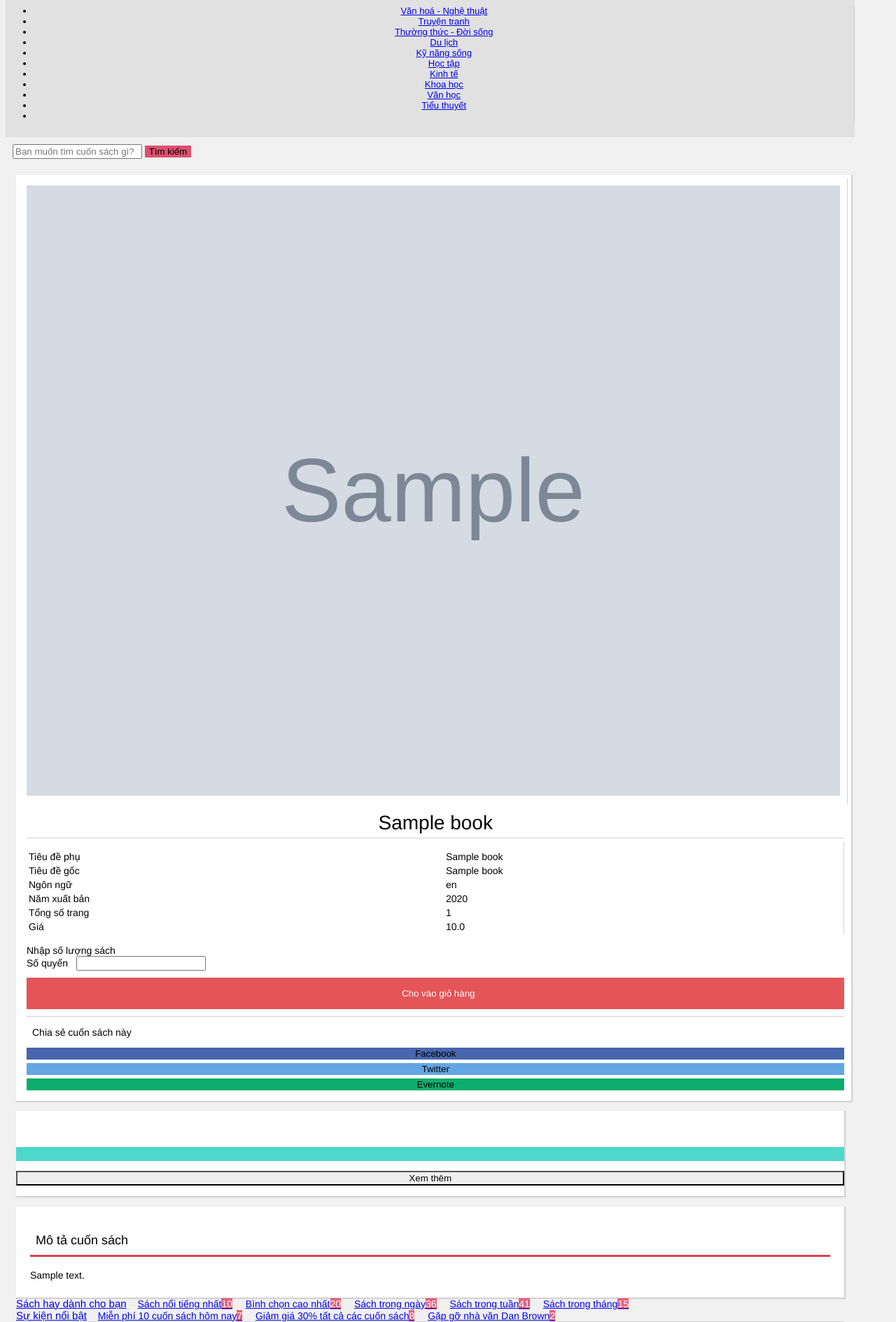
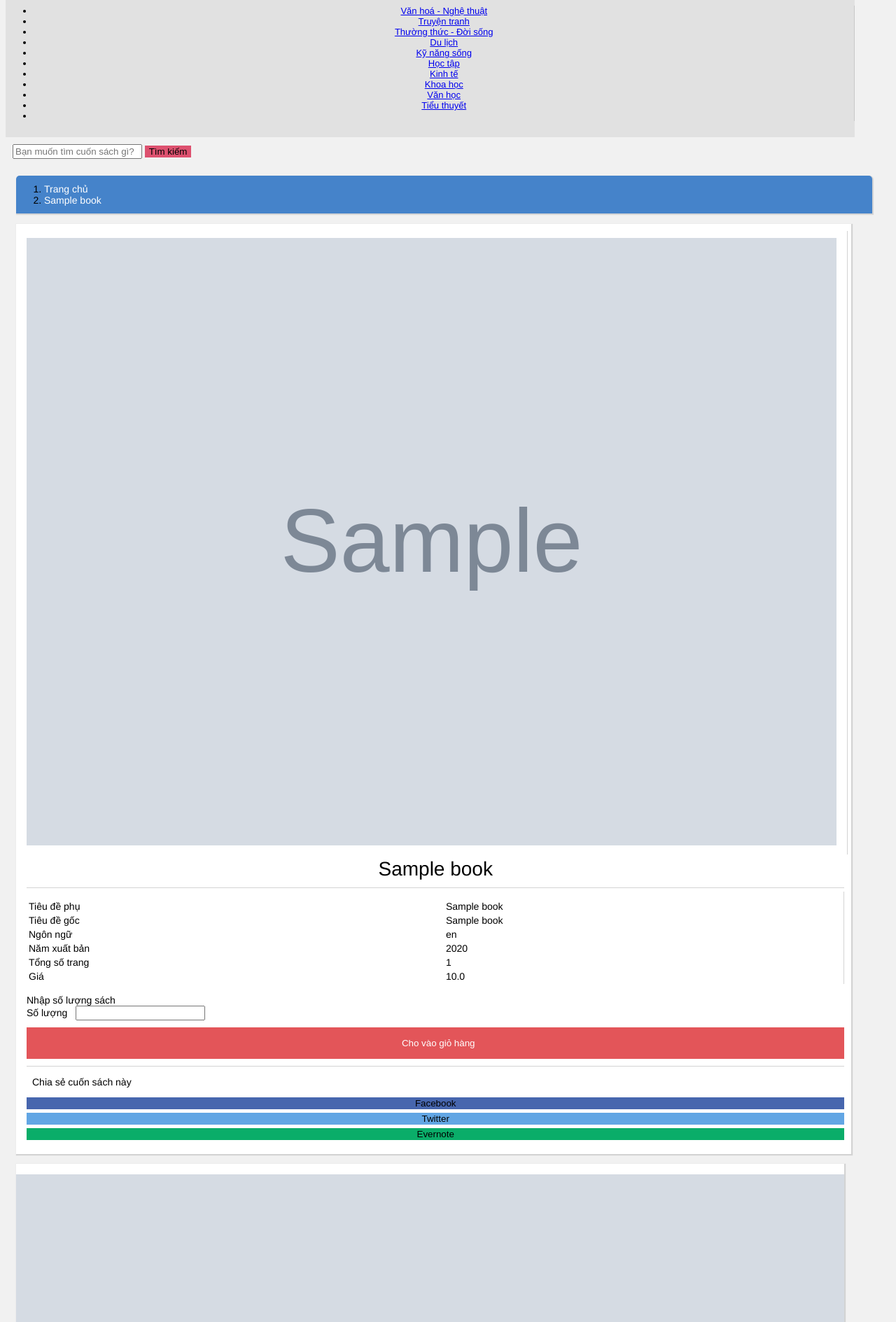
Before and after one commit to quyetdc/Die4topLibrary, a Rails app: page /books/1 in a window 1280 px wide. Shown: the part 1127-3016 px from the top of the page at 70% size. Run offline with Rails 7, Linux system fonts and the light colour scheme; a user stored in the database is signed in; tables that the repository leaves empty hold one stand-in row (values such as "Sample post"); grey boxes marked "Sample" are stand-in pictures; data that the repository does not hold is empty; style sheets or scripts are compiled from the project's sources; some libraries are stand-ins or nearby versions.

Commit message:
Edited some effects, prepare to fix n-n relationship errors

```diff
--- a/app/assets/stylesheets/books.scss
+++ b/app/assets/stylesheets/books.scss
@@ -9,9 +9,26 @@
 	font-size: 14px;
 }
 
+.model-book-show-body .breadcrumb {
+	width: 100%;
+	padding-top: 11px; padding-bottom: 11px;
+	background-color: white;
+	box-shadow: 1px 1px 1px 1px #d3d3d3;
+	border-radius: 0px;
+	margin-bottom: 15px;
+	background-color: #4583ca;
+	border-top-left-radius: 5px;
+	border-top-right-radius: 5px;
+}
+
+.model-book-show-body .breadcrumb li a {
+	text-decoration: none;
+	color: white;
+}
+
 .model-book-show-body .book-review-form {
 	width: 100%;
-	padding: 5px;
+	padding: 10px 5px;
 	background-color: white;
 	margin-bottom: 14px;
 	box-shadow: 1px 1px 1px 1px #d3d3d3;
@@ -22,7 +39,7 @@
 }
 
 .model-book-show-body .book-review-form .book-image-form {
-	padding: 10px;
+	padding: 10px; padding-right: 15px;
 	border-right: 1px solid #d3d3d3;
 }
 
@@ -35,7 +52,7 @@
 }
 
 .model-book-show-body .book-review-form .book-info-form .title {
-	padding: 5px;
+	padding-top: 0px; padding-bottom: 10px;
 	font-size: 28px;
 	border-bottom: 1px solid #d3d3d3;
 	text-align: center;
@@ -96,11 +113,11 @@
 }
 
 .model-book-show-body .book-description-form .sub-author .title {
-	width: 100%;
 	text-align: center;
 	color: white;
 	background-color: #4cd8cb;
 	padding-top: 10px; padding-bottom: 10px;
+	margin-left: -15px; margin-right: -15px;
 }
 
 .model-book-show-body .book-description-form .sub-author .description {
@@ -119,6 +136,7 @@
 	background-color: white;
 	box-shadow: 1px 1px 1px 1px #d3d3d3;
 	text-align: justify;
+	margin-bottom: 15px;
 }
 
 .model-book-show-body .book-description-form .form-right .title {
@@ -127,3 +145,7 @@
 	border-bottom: 3px solid #d8454b;
 	font-size: 18px;
 }
+
+.model-book-show-body .book-description-form .form-right .description {
+	line-height: 25px;
+}
--- a/app/assets/stylesheets/footer.css
+++ b/app/assets/stylesheets/footer.css
@@ -53,7 +53,8 @@
 }
 
 .footer-introduce-body .introduce-body-center .title {
-	margin-top: 0px; margin-bottom: 18px;
+	margin: auto;
+	margin-bottom: 10px;
 	width: 150px;
 	padding: 6px 12px;
 	font-size: 13px;
@@ -70,11 +71,9 @@
 .footer-introduce-body .introduce-body-center .copy-right-group {
 	text-align: center;
 	padding: 10px; padding-bottom: 0px;
-	border: 1px solid #d4d4d4;
 }
 
 .footer-introduce-body .introduce-body-center .copy-right-group p {
-	line-height: 15px;
 }
 
 .footer-introduce-body .introduce-body-right {
@@ -82,9 +81,9 @@
 }
 
 .footer-introduce-body .introduce-body-right .title {
-	margin-top: 0px; margin-bottom: 18px;
+	margin-top: 0px; margin-bottom: 12px;
 	width: 100%;
-	padding: 8px 12px;
+	padding: 5px 12px;
 	font-size: 13px;
 	text-align: center;
 	border-radius: 3px;
@@ -98,7 +97,7 @@
 }
 
 .footer-introduce-body .introduce-body-right .form-group button {
-	padding: 12px 18px;
+	padding: 10px 15px;
 	margin: 0px 2px 7px 2px;
 	color: white;
 	font-size: 18px;
--- a/app/views/books/show.html.erb
+++ b/app/views/books/show.html.erb
@@ -3,8 +3,8 @@
     <script src="http://ajax.googleapis.com/ajax/libs/jquery/1.11.2/jquery.min.js"></script>
     <script>
         $(document).ready(function() {
-          $("body").fadeTo(0000, 0);
-          $("body").fadeTo(300, 1);
+          // $("body").fadeTo(0000, 0);
+          // $("body").fadeTo(300, 1);
         });
     </script>
   </head>
@@ -14,6 +14,12 @@
         <div class="row">
           <div class="col-md-9">
             <div class="row">
+              <div class="col-md-12">
+                <ol class="breadcrumb">
+                  <li><%= link_to "Trang chủ", root_path %></li>
+                  <li><%= link_to @book.title, @book %></li>
+                </ol>
+              </div>
               <div class="col-md-12">
                 <div class="container-fluid book-review-form">
                   <div class="col-md-3 book-image-form">
@@ -57,8 +63,9 @@
                           <div class="form-group add-to-cart-form">
                             <label class="control-label" for="inputGroupSuccess3">Nhập số lượng sách</label>
                             <div class="input-group">
-                              <span class="input-group-addon">Số quyển</span>
+                              <span class="input-group-addon">Số lượng</span>
                               <input type="text" class="form-control" id="inputGroupSuccess3" aria-describedby="inputGroupSuccess3Status">
+                              <span class="input-group-addon check-book-number-addon"></span>
                             </div>
                             <button type="button" class="btn btn-success"><span class="glyphicon glyphicon-shopping-cart" style="color: white" aria-hidden="true"></span>Cho vào giỏ hàng</button>
                           </div>
@@ -77,12 +84,12 @@
                   <div class="col-md-3 form-left">
                     <div class="row sub-author">
                         <div class="col-md-8 col-md-offset-2">
-                          <%= image_tag((Author.fifth.avatar), :class => "img-circle") %>
+                          <%= image_tag((Author.last.avatar), :class => "img-circle") %>
                         </div>
                         <div class="col-md-12">
-                          <p class="title"><%= Author.fifth.name %></p>
-                          <p class="description"><%= truncate Author.fifth.description, length: 200 %></p>
-                          <button type="button" class="btn btn-primary">Xem thêm</button>
+                          <p class="title"><%= Author.last.name %></p>
+                          <p class="description"><em><%= truncate Author.last.description, length: 200 %></em></p>
+                          <button type="button" class="btn btn-primary"><%= link_to "Xem thêm", author_path(Author.last), :style => "text-decoration: none; color: white;" %></button>
                         </div>
                     </div>
                   </div>
--- a/app/views/layouts/_categorysidebar.html.erb
+++ b/app/views/layouts/_categorysidebar.html.erb
@@ -41,7 +41,7 @@
 						<div class="col-xs-6 col-sm-4 col-md-6">
 							<div class="sub-author-form">
 								<%= link_to image_tag(i.avatar_url(:activeadmin_author_avatar_thumb)), author_path(i) %>
-								<button type="button" class="btn btn-info">Theo dõi</button>
+								<button type="button" class="btn btn-info"><%= link_to "Xem thêm", author_path(i), :style => "text-decoration: none; color: white;" %></button>
 							</div>
 						</div>
 					<% end %>
--- a/app/views/layouts/_footer.html.erb
+++ b/app/views/layouts/_footer.html.erb
@@ -8,26 +8,21 @@
 				<div class="col-md-9">
 					<div class="row">
 						<div class="col-md-3 support-list">
-							<p class="title">Hỗ trợ khách hàng</p>
+							<p class="title">Hỗ trợ người dùng</p>
 							<ul class="list-group">
 					            <li><a href="#">Các câu hỏi thường gặp</a></li>
-					            <li><a href="#">Email</a></li>
-					            <li><a href="#">Hotline: 1900-1009</a></li>
 					            <li><a href="#">Hướng dẫn đặt sách</a></li>
-					            <li><a href="#">Phương thức vận chuyển</a></li>
 					            <li><a href="#">Chính sách đổi trả</a></li>
+					            <li><a href="#">Liên hệ</a></li>
 					        </ul>
 						</div>
 
 						<div class="col-md-3 support-list">
 							<p class="title">Tài khoản của bạn</p>
 							<ul class="list-group">
-					            <li><a href="#">Trạng thái đơn hàng</a></li>
 					            <li><a href="#">Lịch sử đơn hàng</a></li>
-					            <li><a href="#">Quên mật khẩu</a></li>
 					            <li><a href="#">Thông tin tài khoản</a></li>
 					            <li><a href="#">Chính sách bảo mật</a></li>
-					            <li><a href="#">Điều khoản sử dụng</a></li>
 					        </ul>
 						</div>
 
@@ -37,16 +32,14 @@
 					            <li><a href="#">Giới thiệu</a></li>
 					            <li><a href="#">Tư Vấn</a></li>
 					            <li><a href="#">Liên lạc</a></li>
-					            <li><a href="#">Địa chỉ</a></li>
 					        </ul>
 						</div>
 
 						<div class="col-md-3 support-list">
 							<p class="title">Liên kết</p>
 							<ul class="list-group">
-					            <li><a href="#">Techmaster Việt Nam</a></li>
-					            <li><a href="#">Thăng Long ICT</a></li>
-					            <li><a href="#">Tinh Tế</a></li>
+					            <li><a href="www.techmaster.vn">Techmaster Việt Nam</a></li>
+					            <li><a href="www.hocngay.com">Học Ngay</a></li>
 					        </ul>
 						</div>
 					</div>
@@ -65,7 +58,7 @@
 
 				<div class="col-md-6 introduce-body-center">
 					<h3 class="title">Die4Top Library</h3>
-					<table class="table">
+					<!-- <table class="table">
 						<tr>
 							<td style="width: 90px;">Email</td>
 							<td>administrator@die4top.com | extremelibrary@die4top.com</td>
@@ -78,14 +71,14 @@
 							<td>Địa chỉ</td>
 							<td>Hà Nội: Tòa nhà ABC, số 10 Nguyễn Huy A, phường Phương B, quận Thanh C, Hà Nội.</td>
 						</tr>
-					</table>
+					</table> -->
 <!-- 					<p>Email: info@kenh14.vn | Điện thoại: 04.73077979, máy lẻ 62114</p>
 					<p>Điện thoại: 04.73077979, máy lẻ 62114</p>
 					<p>Hà Nội: Tầng 20, tòa nhà Center Building, Hapulico Complex, số 1 Nguyễn Huy Tưởng, phường Thanh Xuân Trung, quận Thanh Xuân, Hà Nội.</p>
 					<p>VPĐD tại TP.HCM: Tầng 6 Tòa nhà 123 Võ Văn Tần, phường 6, quận 3, Tp. HCM</p>
 					<p>Điện thoại: 08.73077979, máy lẻ 216</p>
 					<p>Email: info@kenh14.vn</p> -->
-					<p><em>Mọi hành động sử dụng nội dung đăng tải trên Die4Top Library tại địa chỉ www.library.die4top.com phải có sự đồng ý bằng văn bản của Die4Top Library.</em></p>
+<!-- 					<p><em>Mọi hành động sử dụng nội dung đăng tải trên Die4Top Library tại địa chỉ www.library.die4top.com phải có sự đồng ý bằng văn bản của Die4Top Library.</em></p> -->
 					<div class="form-group copy-right-group">
 						<p>© Copyright 2015 library.die4top.com, All rights reserved</p>
 						<p>® Die4Top Library giữ bản quyền nội dung trên website này.</p>
@@ -101,13 +94,13 @@
 						<button type="button" class="btn btn-default"><span class="glyphicon glyphicon-bookmark" aria-hidden="true"></span></button>
 					</div>
 
-					<div class="form-group">
+					<!-- <div class="form-group">
 						<p class="title"><span class="glyphicon glyphicon-leaf" aria-hidden="true" style="margin-right: 8px;"></span>Chia sẻ những điều bạn muốn</p>
 						<button type="button" class="btn btn-default"><span class="glyphicon glyphicon-picture" aria-hidden="true"></span></button>
 						<button type="button" class="btn btn-default"><span class="glyphicon glyphicon-film" aria-hidden="true"></span></button>
 						<button type="button" class="btn btn-default"><span class="glyphicon glyphicon-music" aria-hidden="true"></span></button>
 						<button type="button" class="btn btn-default"><span class="glyphicon glyphicon-camera" aria-hidden="true"></span></button>
-					</div>
+					</div> -->
 
 				</div>
 			</div>
--- a/app/views/layouts/application.html.erb
+++ b/app/views/layouts/application.html.erb
@@ -1,11 +1,10 @@
 <!DOCTYPE html>
 <html>
 <head>
-  <title>Die4topLibrary</title>
+  <title>Die4top Library | Your books, your knowledge </title>
   <%= stylesheet_link_tag    'application', media: 'all', 'data-turbolinks-track' => true %>
   <%= javascript_include_tag 'application', 'data-turbolinks-track' => true %>
   <%= csrf_meta_tags %>
-
 </head>
 <body>
 	<div class="body-left">
```
Also changed, not shown: app/views/home/index.html.erb (+12 -5 lines).
